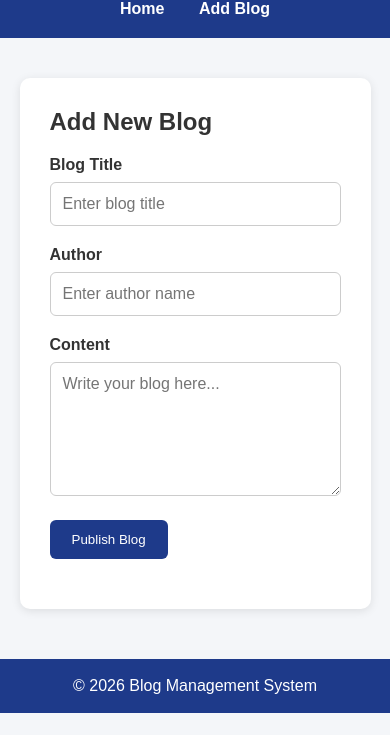
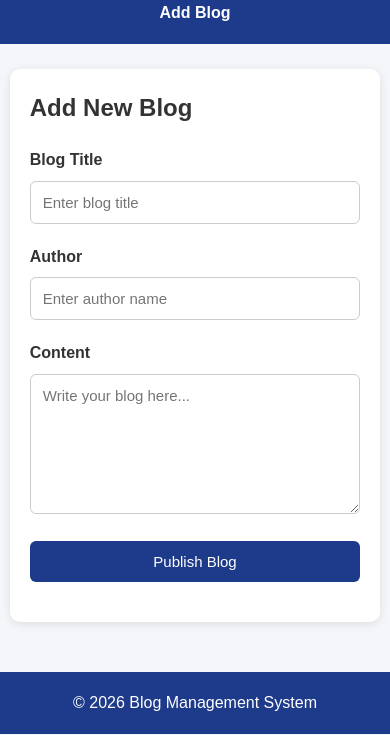
Before and after one commit to Yogeshwarj/Blog-Management-System, a website: page public/add-blog.html in a window 390 px wide. Shown: the part 109-844 px from the top of the page. Drawn offline with Linux system fonts and the light colour scheme.

Commit message:
Day 13 - Improved responsiveness, tested application and cleaned code

```diff
--- a/public/css/style.css
+++ b/public/css/style.css
@@ -1,128 +1,109 @@
-*{
-    margin:0;
-    padding:0;
-    box-sizing:border-box;
-    font-family:Arial, Helvetica, sans-serif;
+/* ==========================================
+   RESET
+========================================== */
+
+* {
+    margin: 0;
+    padding: 0;
+    box-sizing: border-box;
+    font-family: Arial, Helvetica, sans-serif;
 }
 
-body{
-    background:#f4f6f9;
-    color:#333;
+/* ==========================================
+   GLOBAL
+========================================== */
+
+html {
+    scroll-behavior: smooth;
 }
 
-header{
-    background:#1e3a8a;
-    color:white;
-    padding:20px;
-    text-align:center;
+body {
+    background: #f4f6f9;
+    color: #333;
+    animation: pageFadeIn 0.7s ease-in-out;
+    line-height: 1.6;
 }
 
-nav{
-    margin-top:15px;
+/* ==========================================
+   HEADER
+========================================== */
+
+header {
+    background: #1e3a8a;
+    color: white;
+    padding: 20px;
+    text-align: center;
 }
 
-nav a{
-    color:white;
-    text-decoration:none;
-    margin:0 15px;
-    font-weight:bold;
+nav {
+    margin-top: 15px;
+    display: flex;
+    justify-content: center;
+    gap: 20px;
+    flex-wrap: wrap;
 }
 
-nav a:hover{
-    color:#ffd166;
+nav a {
+    color: white;
+    text-decoration: none;
+    font-weight: bold;
+    transition: color .3s ease, transform .3s ease;
 }
 
-main{
-    width:90%;
-    max-width:900px;
-    margin:40px auto;
+nav a:hover {
+    color: #ffd700;
+    transform: translateY(-2px);
 }
 
-h2{
-    margin-bottom:20px;
+/* ==========================================
+   MAIN
+========================================== */
+
+main {
+    width: 90%;
+    max-width: 900px;
+    margin: 40px auto;
 }
 
-.blog-card{
-    background:white;
-    padding:20px;
-    margin-bottom:20px;
-    border-radius:10px;
-    box-shadow:0 2px 8px rgba(0,0,0,.1);
+h2 {
+    margin-bottom: 20px;
 }
 
-.blog-card h3{
-    margin-bottom:10px;
-}
-
-.blog-card p{
-    margin-bottom:20px;
-    line-height:1.6;
-}
-
-.form-container{
-    background:white;
-    padding:30px;
-    border-radius:10px;
-    box-shadow:0 2px 10px rgba(0,0,0,.1);
-}
-
-label{
-    display:block;
-    margin-top:20px;
-    margin-bottom:8px;
-    font-weight:bold;
-}
-
-input,
-textarea{
-    width:100%;
-    padding:12px;
-    border:1px solid #ccc;
-    border-radius:6px;
-    font-size:16px;
-}
-
-textarea{
-    resize:vertical;
-}
-
-button{
-    background:#1e3a8a;
-    color:white;
-    border:none;
-    padding:12px 22px;
-    margin-top:20px;
-    margin-right:10px;
-    border-radius:6px;
-    cursor:pointer;
-    transition:.3s;
-}
-
-button:hover{
-    background:#163172;
-}
-
-footer{
-    text-align:center;
-    background:#1e3a8a;
-    color:white;
-    padding:18px;
-    margin-top:50px;
-}
-
-#message{
-
-    margin-top:20px;
-
-    font-size:18px;
-
-    font-weight:bold;
-
-}
+/* ==========================================
+   BLOG SECTION
+========================================== */
 
 #blogContainer {
     display: grid;
     gap: 20px;
+}
+
+.blog-card {
+    background: white;
+    padding: 20px;
+    border-radius: 10px;
+    box-shadow: 0 2px 8px rgba(0,0,0,.1);
+
+    transition:
+        transform .3s ease,
+        box-shadow .3s ease;
+
+    animation: cardFadeIn .6s ease forwards;
+}
+
+.blog-card:hover {
+    transform: translateY(-6px);
+    box-shadow: 0 10px 25px rgba(0,0,0,.12);
+}
+
+.blog-card h3 {
+    margin-bottom: 10px;
+    word-break: break-word;
+}
+
+.blog-card p {
+    margin-bottom: 15px;
+    word-wrap: break-word;
 }
 
 .blog-author {
@@ -136,19 +117,109 @@ footer{
     margin-top: 10px;
 }
 
-./* ================================
-   DAY 11 - UI ANIMATIONS & EFFECTS
-   ================================ */
+/* ==========================================
+   FORM
+========================================== */
 
-/* Smooth scrolling */
-html {
-    scroll-behavior: smooth;
+.form-container {
+    background: white;
+    padding: 30px;
+    border-radius: 10px;
+    box-shadow: 0 2px 10px rgba(0,0,0,.1);
 }
 
-/* Page entrance animation */
-body {
-    animation: pageFadeIn 0.7s ease-in-out;
+label {
+    display: block;
+    margin-top: 20px;
+    margin-bottom: 8px;
+    font-weight: bold;
 }
+
+input,
+textarea {
+    width: 100%;
+    padding: 12px;
+    border: 1px solid #ccc;
+    border-radius: 6px;
+    font-size: 16px;
+
+    transition:
+        border-color .3s ease,
+        box-shadow .3s ease;
+}
+
+textarea {
+    resize: vertical;
+    min-height: 140px;
+}
+
+input:focus,
+textarea:focus {
+    outline: none;
+    border-color: #1e3a8a;
+    box-shadow: 0 0 0 3px rgba(30,58,138,.2);
+}
+
+/* ==========================================
+   BUTTONS
+========================================== */
+
+button {
+    background: #1e3a8a;
+    color: white;
+    border: none;
+    padding: 12px 22px;
+    margin-top: 20px;
+    margin-right: 10px;
+    border-radius: 6px;
+    cursor: pointer;
+
+    transition:
+        transform .2s ease,
+        box-shadow .2s ease,
+        background .3s ease;
+}
+
+button:hover {
+    background: #294db5;
+    transform: translateY(-2px);
+    box-shadow: 0 5px 12px rgba(0,0,0,.15);
+}
+
+button:active {
+    transform: scale(.98);
+}
+
+/* ==========================================
+   MESSAGE
+========================================== */
+
+#message {
+    margin-top: 20px;
+    font-size: 18px;
+    font-weight: bold;
+}
+
+/* ==========================================
+   FOOTER
+========================================== */
+
+footer {
+    text-align: center;
+    background: #1e3a8a;
+    color: white;
+    padding: 18px;
+    margin-top: 50px;
+    transition: opacity .3s ease;
+}
+
+footer:hover {
+    opacity: .9;
+}
+
+/* ==========================================
+   ANIMATIONS
+========================================== */
 
 @keyframes pageFadeIn {
     from {
@@ -158,19 +229,6 @@ body {
     to {
         opacity: 1;
     }
-}
-
-/* Blog cards */
-.blog-card {
-    transition:
-        transform 0.3s ease,
-        box-shadow 0.3s ease;
-    animation: cardFadeIn 0.6s ease forwards;
-}
-
-.blog-card:hover {
-    transform: translateY(-6px);
-    box-shadow: 0 10px 25px rgba(0, 0, 0, 0.12);
 }
 
 @keyframes cardFadeIn {
@@ -185,53 +243,58 @@ body {
     }
 }
 
-/* Buttons */
-button {
-    transition:
-        transform 0.2s ease,
-        box-shadow 0.2s ease,
-        opacity 0.2s ease;
+/* ==========================================
+   RESPONSIVE DESIGN
+========================================== */
+
+@media (max-width:768px) {
+
+    header h1 {
+        font-size: 30px;
     }
 
-button:hover {
-    transform: translateY(-2px);
-    box-shadow: 0 5px 12px rgba(0, 0, 0, 0.15);
+    nav {
+        flex-direction: column;
+        align-items: center;
+        gap: 12px;
     }
 
-button:active {
-    transform: translateY(0);
+    main {
+        width: 95%;
+        margin: 25px auto;
     }
 
-/* Navigation links */
-nav a {
-    transition:
-        color 0.2s ease,
-        transform 0.2s ease;
+    .form-container {
+        padding: 20px;
     }
 
-nav a:hover {
-    transform: translateY(-2px);
+    button {
+        width: 100%;
+        margin-right: 0;
+    }
 }
 
-/* Form fields */
-input,
-textarea {
-    transition:
-        border-color 0.2s ease,
-        box-shadow 0.2s ease;
+@media (max-width:480px) {
+
+    header {
+        padding: 18px;
     }
 
-input:focus,
-textarea:focus {
-    outline: none;
-    box-shadow: 0 0 0 3px rgba(0, 123, 255, 0.12);
+    header h1 {
+        font-size: 24px;
     }
 
-/* Footer */
-footer {
-    transition: opacity 0.3s ease;
+    h2 {
+        font-size: 24px;
     }
 
-footer:hover {
-    opacity: 0.85;
+    .blog-card {
+        padding: 15px;
     }
+
+    input,
+    textarea,
+    button {
+        font-size: 15px;
+    }
+}
```
Lines whose indentation alone changed are shown as unchanged.
